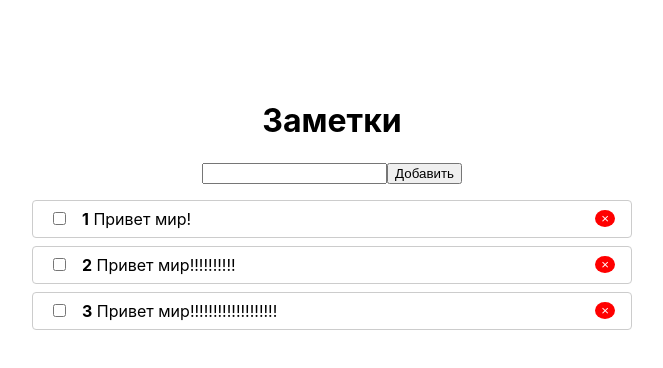
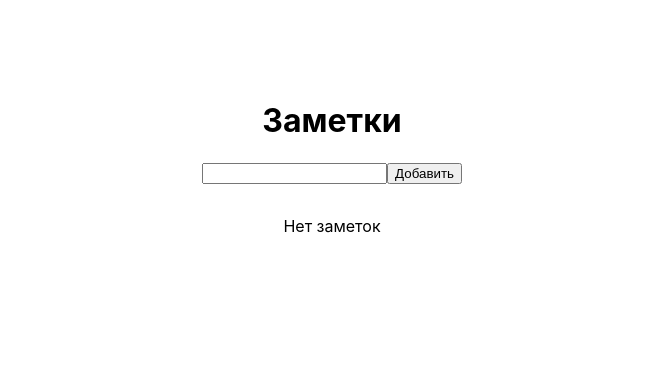
Before and after one commit to Terentiy01/notes, a React (Create React App) app: page / in a window 1280 px wide. Shown: the top 368 px of the page, without its empty margins (308-971 px from the left). Built offline with nearby package versions, Linux system fonts and the light colour scheme.

Commit message:
create func addHandler

```diff
--- a/src/components/Todo.js
+++ b/src/components/Todo.js
@@ -22,23 +22,19 @@ const styles = {
 }
 
 function Todo() {
-  const [notes, setNotes] = useState([
-    {
-      id: 1,
-      completed: false,
-      title: 'Привет мир!',
-    },
-    {
-      id: 2,
-      completed: false,
-      title: 'Привет мир!!!!!!!!!!',
-    },
-    {
-      id: 3,
-      completed: false,
-      title: 'Привет мир!!!!!!!!!!!!!!!!!!!',
-    },
-  ])
+  const [notes, setNotes] = useState([])
+
+  function addHandler(add) {
+    setNotes(
+      notes.concat([
+        {
+          id: Date.now(),
+          completed: false,
+          title: add,
+        },
+      ])
+    )
+  }
 
   function changeCompleted(id) {
     setNotes(
@@ -68,7 +64,7 @@ function Todo() {
   return (
     <div className="wrapper">
       <h1>Заметки</h1>
-      <TodoAdd />
+      <TodoAdd addHandler={addHandler} />
       <ul style={styles.ul}>
         {notes.length ? (
           notes.map((element, index) => {
--- a/src/components/TodoAdd.js
+++ b/src/components/TodoAdd.js
@@ -6,8 +6,17 @@ const styles = {
   },
 }
 
-function TodoAdd() {
+function TodoAdd({ addHandler }) {
   const [text, setText] = useState('')
+
+  function obnovlenie(event) {
+    event.preventDefault()
+
+    if (text.length) {
+      addHandler(text)
+      setText('')
+    }
+  }
 
   return (
     <>
@@ -16,7 +25,7 @@ function TodoAdd() {
         style={styles.input}
         value={text}
       />
-      <button>Добавить</button>
+      <button onClick={obnovlenie}>Добавить</button>
     </>
   )
 }
```
